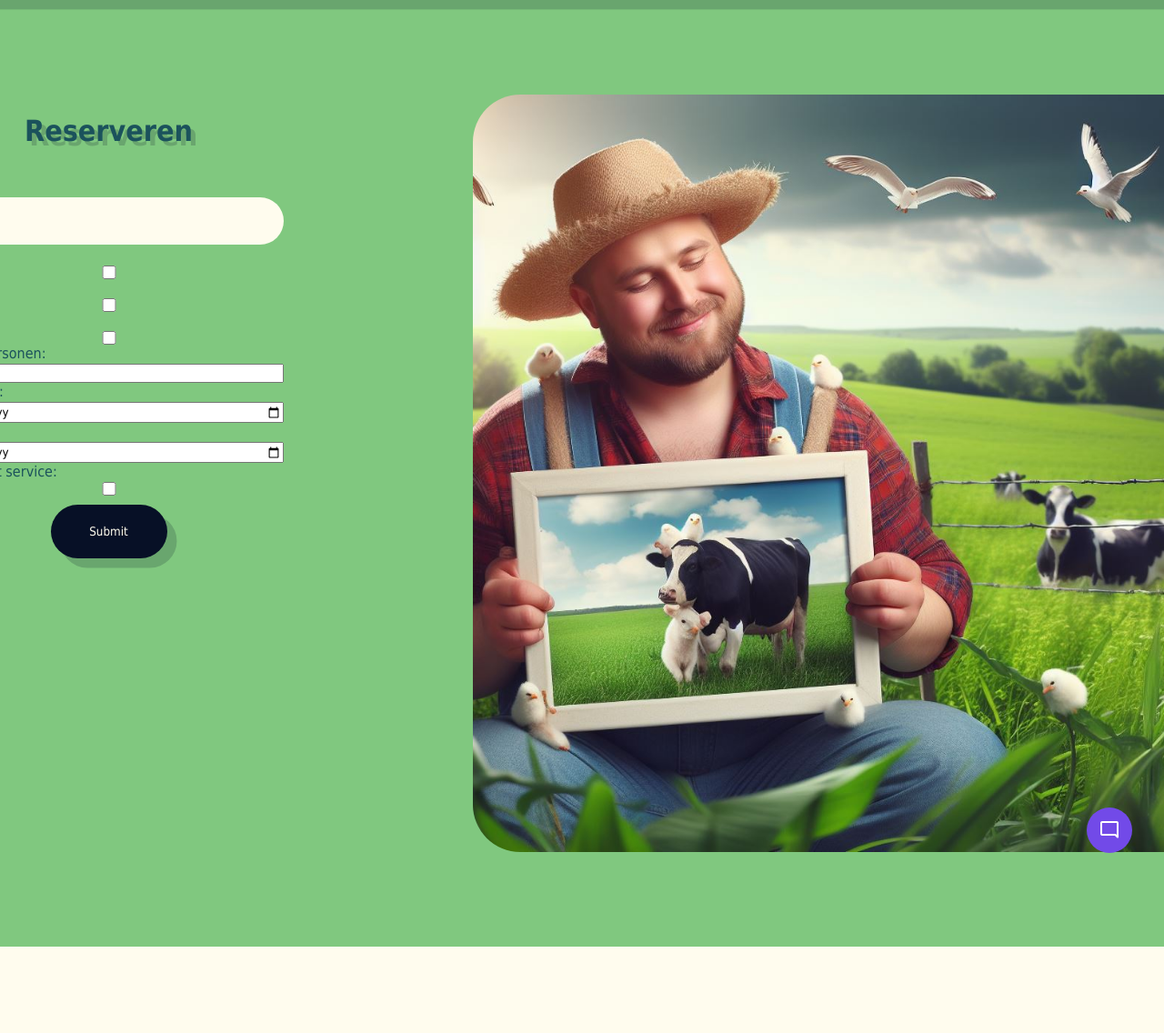
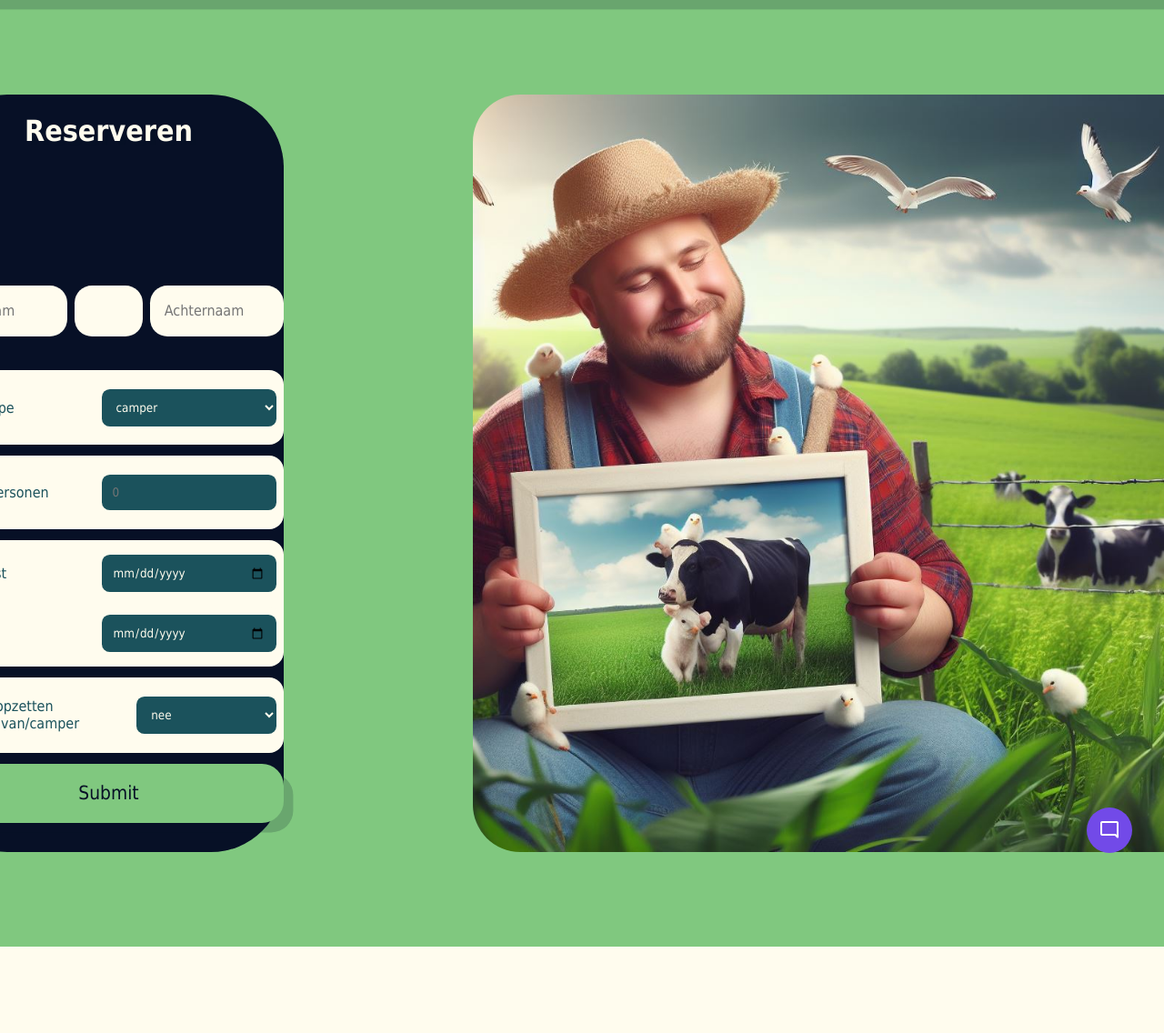
Before and after one commit to Sander470/Boer-Bert, a PHP site: page /book.php in a window 1280 px wide; the page is wider, and only the part inside the window is pictured. Shown: the part 73-1209 px from the top of that part at 91% size. Run offline with PHP 8.4, Linux system fonts and the light colour scheme.

Commit message:
made frontend exist harder

```diff
--- a/website/_book.php
+++ b/website/_book.php
@@ -2,9 +2,9 @@
 <link rel="stylesheet" href="https://fonts.googleapis.com/css2?family=Material+Symbols+Rounded:opsz,wght,FILL,GRAD@48,400,1,0" />
 
 <body>
-    <section class="bookForm">
+    <div class="formContainer">
         <div class="bookingForm">
-            <div class="title">Reserveren</div>
+            <p class="title">Reserveren</p>
             <script>
                 window.onload = function get() {
                     // get from session storage
@@ -24,34 +24,56 @@
                 }
             </script>
             <form method="post" action="">
-                <label for="name">Naam:</label>
-                <input type="text" id="name" name="name" required />
+                <div class="name">
+                    <input type="text" id="firstName" name="firstName" required
+                    placeholder="Voornaam">
+                    <input type="text" name="infix" id="infix"
+                    placeholder="">
+                    <input type="text" name="lastName" id="lastName" required
+                    placeholder="Achternaam">
+                </div>
 
-                <label for="tent">Tent:</label>
-                <input type="checkbox" id="tent" name="tent" />
-                <label for="camper">Camper:</label>
-                <input type="checkbox" id="camper" name="camper" />
-                <label for="caravan">Caravan:</label>
-                <input type="checkbox" id="caravan" name="caravan" />
+                <div class="formEntry">
+                    <label for="placeType">Plaats type</label>
+                    <select name="placeType" id="placeType" class="formInput">
+                        <option value="camper">camper</option>
+                        <option value="caravan">caravan</option>
+                        <option value="tent">tent</option>
+                    </select>
+                </div>
 
-                <label for="bookQuantity">Aantal personen:</label>
-                <input type="number" id="bookQuantity" name="bookQuantity" min="1" max="10" placeholder="0" />
+                <div class="formEntry">
+                    <label for="bookQuantity">Aantal personen</label>
+                    <input class="formInput" type="number" id="bookQuantity" name="bookQuantity" min="1" max="10" placeholder="0">
+                </div>
 
-                <label for="bookStart">Aankomst:</label>
-                <input type="date" name="bookStart" id="bookStart" value="" required>
+                <div class="tallFormEntry">
+                    <div class="formEntry">
+                        <label for="bookStart">Aankomst</label>
+                        <input class="formInput" type="date" name="bookStart" id="bookStart" value="" required>
+                    </div>
 
-                <label for="bookEnd">Vertrek:</label>
-                <input type="date" name="bookEnd" id="bookEnd" value="" required>
+                    <div class="formEntry">
+                        <label for="bookEnd">Vertrek</label>
+                        <input class="formInput" type="date" name="bookEnd" id="bookEnd" value="" required>
+                    </div>
+                </div>
 
-                <label>Tent opzet service:</label>
-                <input type="checkbox" />
-                <input class="submit" type="submit" />
+                <div class="formEntry">
+                    <label>Hulp bij opzetten tent/caravan/camper</label>
+                    <select name="setupHelp" id="setupHelp" class="formInput">
+                        <option value="ja">ja</option>
+                        <option value="nee" selected>nee</option>
+                    </select>
+                </div>
+
+                <input class="submit" type="submit">
             </form>
         </div>
         <div class="map">
             <img src="wwwroot/img/BoerBert.jpeg" />
         </div>
-    </section>
+    </div>
     <section id="cartBooking">
         <div class="bookOptions">
             Opties
--- a/website/wwwroot/css/style.css
+++ b/website/wwwroot/css/style.css
@@ -3,7 +3,7 @@
     --cyan: #1b525c;
     --offwhite: #fffcee;
     --dark: #071026;
-    --star: #FFDA84;
+    --star: #ffda84;
     --shadow: #07102630;
 }
 
@@ -299,7 +299,7 @@ body {
 }
 
 /* Booking pagina */
-.bookForm {
+.formContainer {
     height: 100svh;
     width: 100%;
     background-color: var(--green);
@@ -310,14 +310,23 @@ body {
 .bookingForm {
     color: var(--cyan);
     display: grid;
+    min-height: 50%;
     width: 50%;
-    height: 50%;
     justify-content: center;
     margin: 10svh;
+    background-color: var(--dark);
+    border-radius: 5rem;
 }
 
 .bookingForm form {
     display: grid;
+    width: 30vw;
+    gap: 0.75rem;
+    margin-bottom: 2rem;
+}
+
+.bookingForm .title {
+    color: var(--offwhite);
 }
 
 .bookingForm input[type="text"] {
@@ -325,9 +334,53 @@ body {
     color: var(--cyan);
     font-size: medium;
     border: none;
-    border-radius: 5svh;
-    width: 30svw;
-    height: 5svh;
+    border-radius: 1.2rem;
+    padding: 1rem;
+    height: 3.5rem;
+}
+
+form .name {
+    display: flex;
+    gap: 0.5rem;
+}
+
+#firstName {
+    width: 40%;
+}
+
+#infix {
+    width: 20%;
+}
+
+#lastName {
+    width: 40%;
+}
+
+.formInput {
+    width: 12rem;
+    background: var(--cyan);
+    border: none;
+    border-radius: 0.55rem;
+    padding: 0.75rem;
+    color: var(--offwhite);
+}
+
+.formEntry {
+    display: flex;
+    justify-content: space-between;
+    align-items: center;
+    background: var(--offwhite);
+    padding: 0.5rem;
+    border-radius: 1rem;
+}
+
+.tallFormEntry {
+    background: var(--offwhite);
+    border-radius: 1rem;
+    height: auto;
+    display: flex;
+    flex-direction: column;
+    justify-content: space-evenly;
 }
 
 .map img {
@@ -338,14 +391,14 @@ body {
 }
 
 .submit {
-    padding: 2svh;
-    margin: 1svh;
-    width: 10svw;
-    border-radius: 5svh;
+    padding: 0.5rem;
+    width: 100%;
+    border-radius: 1.5rem;
     justify-self: center;
     border: none;
-    background-color: var(--dark);
-    color: var(--offwhite);
+    background-color: var(--green);
+    color: var(--dark);
+    font-size: 130%;
     box-shadow: 1svh 1svh var(--shadow);
     display: flex;
     justify-content: center;
@@ -413,7 +466,7 @@ ul {
     padding-right: 30px;
     padding-bottom: 10px;
     position: relative;
-    display:flex;
+    display: flex;
     justify-content: space-around;
 }
 
@@ -449,7 +502,6 @@ ul {
     font-size: 18px;
     margin: 10px 0 12px;
 }
-
 
 @keyframes fadeIn {
     from {
@@ -498,11 +550,12 @@ ul {
     font-weight: 700;
 }
 
-.cart-math-item span, .cart-math-item button {
+.cart-math-item span,
+.cart-math-item button {
     display: inline-block;
     text-align: right;
 }
-.cart-math-item button{
+.cart-math-item button {
     text-align: center;
 }
 .cart-math-item .cart-math-header {
@@ -539,7 +592,8 @@ color: #fff;
     position: absolute;
 }
 
-.chatbot-toggler span:last-child, body.show-chatbot .chatbot-toggler span:first-child {
+.chatbot-toggler span:last-child,
+body.show-chatbot .chatbot-toggler span:first-child {
     opacity: 0;
 }
 
@@ -559,7 +613,7 @@ opacity: 0;
     pointer-events: none;
     transform: scale(0.5);
     transform-origin: bottom right;
-box-shadow: 0 0 128px 0 rgba(0,0,0,0.1), 0 32px 64px -48px rgba(0,0,0,0.5);
+    box-shadow: 0 0 128px 0 rgba(0, 0, 0, 0.1), 0 32px 64px -48px rgba(0, 0, 0, 0.5);
     transition: all 0.1s ease;
 }
 
@@ -575,7 +629,7 @@ position: relative;
     text-align: center;
     color: #fff;
     background: #724ae8;
-box-shadow: 0 2px 10px rgba(0,0,0,0.1);
+    box-shadow: 0 2px 10px rgba(0, 0, 0, 0.1);
 }
 
 .chatbot header span {
```
Lines whose indentation alone changed are shown as unchanged.
